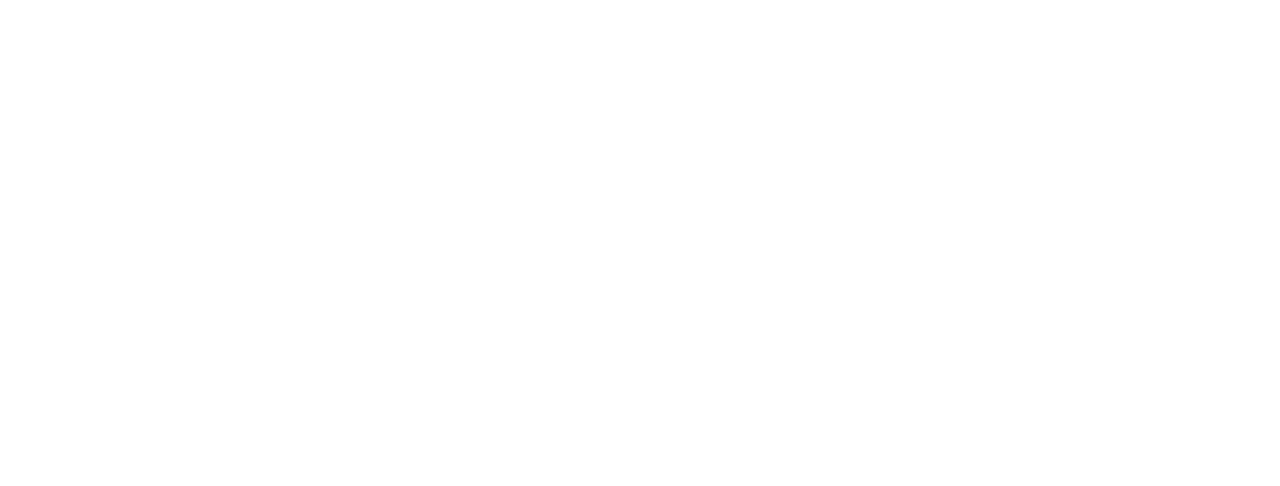
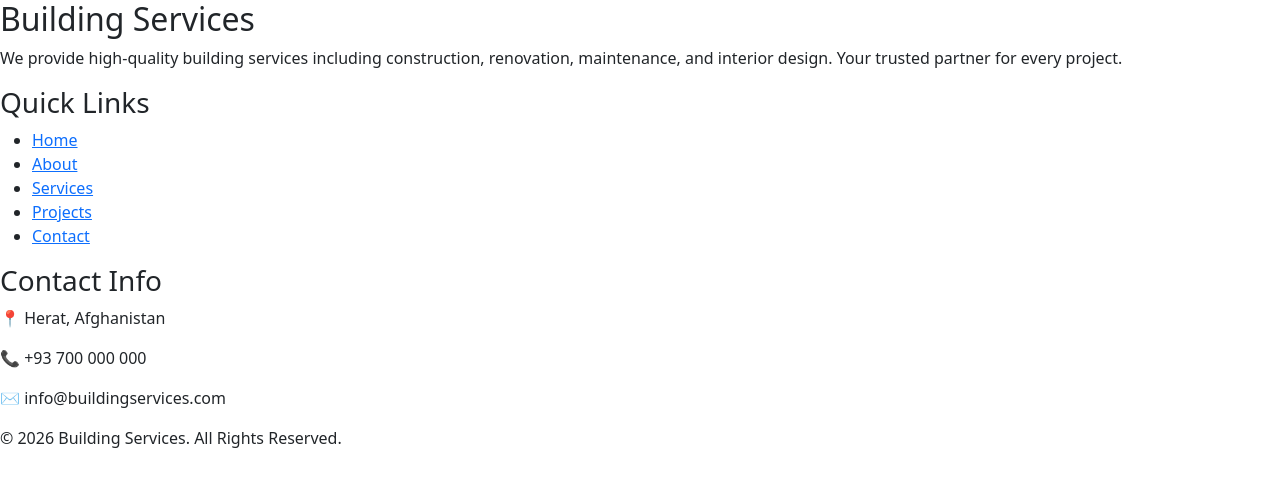
Before and after one commit to SudabaSolaimankhil/building-services, a plain HTML site: page index.html in a window 1280 px wide. Drawn offline with nearby package versions, Linux system fonts and the light colour scheme.

Commit message:
add footer part

```diff
--- a/index.html
+++ b/index.html
@@ -18,6 +18,41 @@
     ></script>
   </head>
   <body>
-    <div class="container"></div>
+    <footer class="footer">
+    <div class="footer-container">
+
+        <div class="footer-box">
+            <h2>Building Services</h2>
+            <p>
+                We provide high-quality building services including
+                construction, renovation, maintenance, and interior design.
+                Your trusted partner for every project.
+            </p>
+        </div>
+
+        <div class="footer-box">
+            <h3>Quick Links</h3>
+            <ul>
+                <li><a href="#">Home</a></li>
+                <li><a href="#">About</a></li>
+                <li><a href="#">Services</a></li>
+                <li><a href="#">Projects</a></li>
+                <li><a href="#">Contact</a></li>
+            </ul>
+        </div>
+
+        <div class="footer-box">
+            <h3>Contact Info</h3>
+            <p>📍 Herat, Afghanistan</p>
+            <p>📞 +93 700 000 000</p>
+            <p>✉️ info@buildingservices.com</p>
+        </div>
+
+    </div>
+
+    <div class="footer-bottom">
+        <p>&copy; 2026 Building Services. All Rights Reserved.</p>
+    </div>
+</footer>
   </body>
 </html>
```
